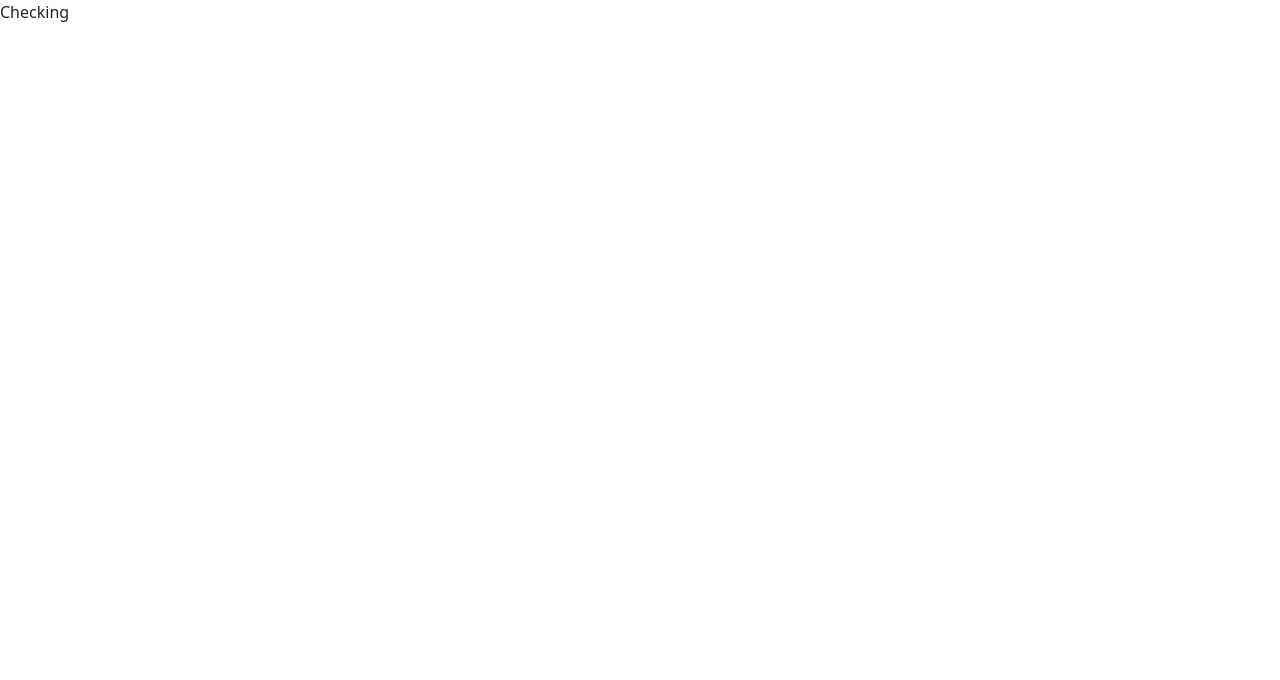
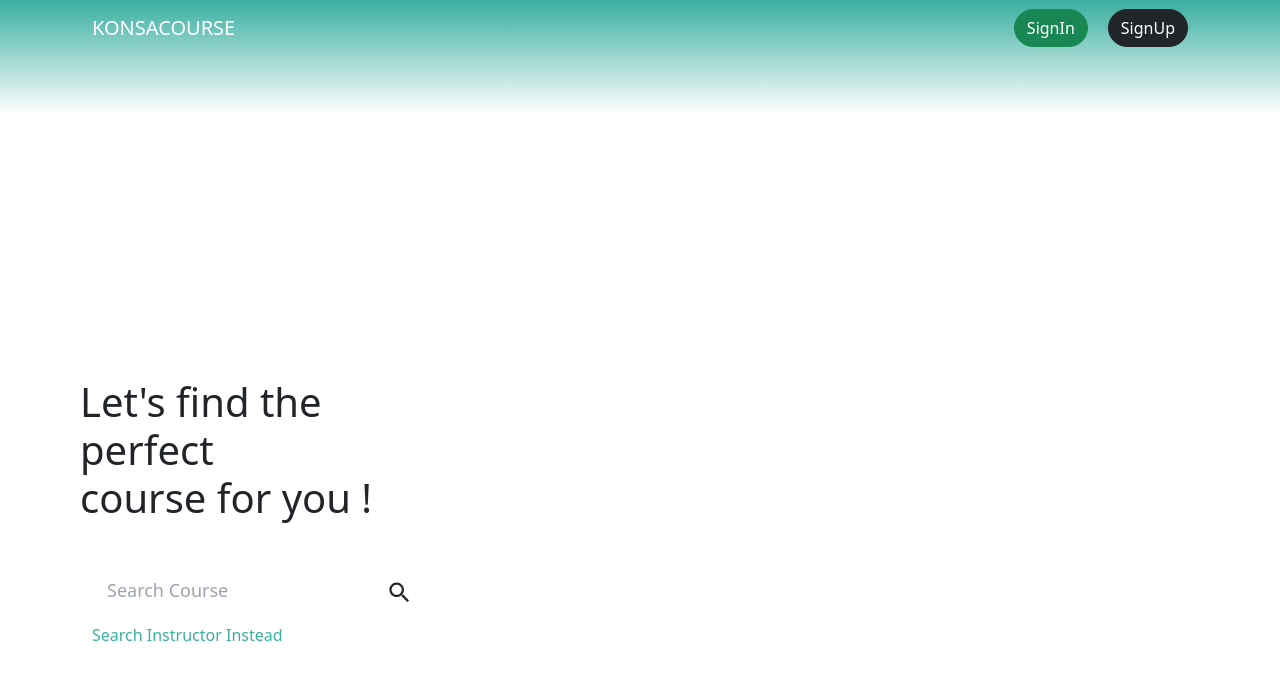
Before and after one commit to umarsaeedcheema/konsaCourse, a React (Create React App) app: page /pages/landing in a window 1280 px wide. Shown: the top 680 px of the page. Built offline with nearby package versions, Linux system fonts and the light colour scheme.

Commit message:
fixed landing page and navbar for user,admin and guest

```diff
--- a/src/App.js
+++ b/src/App.js
@@ -7,7 +7,7 @@ import ComparisonCard from './components/ComparisonCard';
 import ProfessorScreen from './pages/ProfessorScreen'
 import Landing from './pages/Landing';
 import Homepage from './pages/Homepage';
-import NavbarComponentGuest from './components/NavbarComponentGuest.jsx';
+import NavbarComponent from './components/NavbarComponent.jsx';
 import Compare from './pages/Compare';
 import CompareFinal from './pages/CompareFinal'
 import Course from './pages/Course';
@@ -17,15 +17,13 @@ import Login from './pages/Login'
 import Rate from './pages/Rate';
 import Search from '@mui/icons-material/Search';
 import Signup from './pages/Signup';
-import NavbarComponentAdmin from './components/NavbarComponentAdmin';
 // import Compare from './pages/Compare';
 function App() {
   return (
       // <Compare />
     <>
 
-      <div>Checking</div>
-
+    <Pages></Pages>
     </>
   );
 }
--- a/src/components/BasicMenu.jsx
+++ b/src/components/BasicMenu.jsx
@@ -11,6 +11,7 @@ import Tooltip from '@mui/material/Tooltip';
 import PersonAdd from '@mui/icons-material/PersonAdd';
 import Settings from '@mui/icons-material/Settings';
 import Logout from '@mui/icons-material/Logout';
+import { useNavigate } from 'react-router-dom';
 
 export default function AccountMenu() {
   const [anchorEl, setAnchorEl] = React.useState(null);
@@ -21,11 +22,12 @@ export default function AccountMenu() {
   const handleClose = () => {
     setAnchorEl(null);
   };
+  const navigate = useNavigate()
   return (
     <React.Fragment>
       <Box sx={{ display: 'flex', alignItems: 'center', textAlign: 'center' }}>
-        <Typography sx={{ minWidth: 100 }}>Contact</Typography>
-        <Typography sx={{ minWidth: 100 }}>Profile</Typography>
+        {/* <Typography sx={{ minWidth: 100 }}>Contact</Typography>
+        <Typography sx={{ minWidth: 100 }}>Profile</Typography> */}
         <Tooltip title="Account settings">
           <IconButton
             onClick={handleClick}
@@ -87,7 +89,9 @@ export default function AccountMenu() {
           </ListItemIcon>
           Name
         </MenuItem>
-        <MenuItem>
+        <MenuItem onClick={()=>{
+          navigate("/pages/changepassword")
+        }}>
           <ListItemIcon>
             <Settings fontSize="small" />
           </ListItemIcon>
--- a/src/components/NavbarComponentGuest.jsx
+++ b/src/components/NavbarComponent.jsx
@@ -1,8 +1,9 @@
 import React from 'react'
 import { useNavigate } from 'react-router-dom';
 import styles from '../pages/styles.module.css'
+import BasicMenu from './BasicMenu'
 
-const NavbarComponentGuest = () => {
+const NavbarComponent = (props) => {
 
     const navigate = useNavigate()
     return (
@@ -24,22 +25,13 @@ const NavbarComponentGuest = () => {
                             <div class="navbar-nav" >
                                 <u><a class="nav-link active mr-5" aria-current="page" href="./landing" style={{ color: "#000000" }}>Home</a></u>
                                 <a class="nav-link mr-5" href="./search" style={{ color: "#000000" }} >Search</a>
-                                <a class="nav-link mr-5" href="./rate" style={{ color: "#000000" }}>Rate</a>
-                                <a class="nav-link mr-5" href="./compare" style={{ color: "#000000" }}>Compare</a>
+                                {!props.isAdmin && <a class="nav-link mr-5" href="./rate" style={{ color: "#000000" }}>Rate</a>}
+                                {!props.isAdmin && <a class="nav-link mr-5" href="./compare" style={{ color: "#000000" }}>Compare</a>}
+                                {props.isAdmin && <a class="nav-link mr-5" href="./rate" style={{ color: "#000000" }}>Requests</a>}
+                                {props.isAdmin && <a class="nav-link mr-5" href="./rate" style={{ color: "#000000" }}>Reports</a>}
                             </div>
                         </div>
-                        <div className="justify-content-end pr-20">
-                            <button className="btn btn-success mr-5 rounded-pill"
-                                onClick={() => {
-                                    navigate('/pages/login')
-                                }}
-                            > SignIn </button>
-                            <button className="btn btn-dark rounded-pill"
-                                onClick={() => {
-                                    navigate('/pages/signup')
-                                }}
-                            > SignUp </button>
-                        </div>
+                        <GetButtons isLoggedIn={props.isLoggedIn} />
                     </div>
                 </nav>
             </div>
@@ -47,4 +39,33 @@ const NavbarComponentGuest = () => {
     )
 }
 
-export default NavbarComponentGuest
+const GetButtons = (props) => {
+    const navigate = useNavigate()
+    if (props.isLoggedIn === false) {
+        return (
+            <div className="justify-content-end mr-20">
+                <button className="btn btn-success mr-5 rounded-pill"
+                    onClick={() => {
+                        navigate('/pages/login')
+                    }}
+                    > SignIn
+                    {console.log(props.isLoggedIn)}
+                </button>
+                <button className="btn btn-dark rounded-pill"
+                    onClick={() => {
+                        navigate('/pages/signup')
+                    }}
+                > SignUp </button>
+            </div>
+        )
+    }
+    else {
+        return (
+            <>
+                <BasicMenu />
+                {console.log(props.isLoggedIn)}
+            </>
+        )}
+}
+
+export default NavbarComponent
--- a/src/components/NavbarComponentAdmin.jsx
+++ /dev/null
@@ -1,9 +0,0 @@
-import React from 'react'
-
-const NavbarComponentAdmin = () => {
-  return (
-    <div>NavbarComponentAdmin</div>
-  )
-}
-
-export default NavbarComponentAdmin
--- a/src/pages/ChangePassword.jsx
+++ b/src/pages/ChangePassword.jsx
@@ -1,10 +1,11 @@
 import styles from "./styles.module.css";
 import { useState } from "react";
+import { useNavigate } from "react-router-dom";
 // import { Link } from "react-router-dom";
-import IconButton from "@material-ui/core/IconButton";
-import Visibility from "@material-ui/icons/Visibility";
-import VisibilityOff from "@material-ui/icons/VisibilityOff";
-import InputAdornment from "@material-ui/core/InputAdornment";
+// import IconButton from "@material-ui/core/IconButton";
+// import Visibility from "@material-ui/icons/Visibility";
+// import VisibilityOff from "@material-ui/icons/VisibilityOff";
+// import InputAdornment from "@material-ui/core/InputAdornment";
 
 // const Login = () => {
 // 	const [data, setData] = useState({ email: "", password: "" });
@@ -108,7 +109,7 @@ const ChangePassword = ()=>{
 	};
 
 
-
+	const navigate = useNavigate()
     return (
         // <div className={styles.login_container}>
         //{/* // <div> */}
@@ -125,7 +126,11 @@ const ChangePassword = ()=>{
       </Link> */}
 		{/* <Link href='./pages/Homepage'> */}
 		<div className="d-flex align-items-start flex-column" style={{flex:1}}>
-		<text style={{color:"black", fontSize:"20px", paddingTop:"20px", paddingLeft:"20px" }}>
+		<text style={{color:"black", fontSize:"20px", paddingTop:"20px", paddingLeft:"20px", cursor:'pointer' }}
+		onClick={()=>{
+			navigate('/pages/landing')
+		}}
+		>
 		KonsaCourse
 		</text>
 		</div>
--- a/src/pages/ForgotPassword.jsx
+++ b/src/pages/ForgotPassword.jsx
@@ -1,5 +1,6 @@
 import styles from "./styles.module.css";
 import { useState } from "react";
+import { useNavigate } from "react-router-dom";
 // import { Link } from "react-router-dom";
 
 
@@ -35,6 +36,7 @@ const ForgotPassword = ()=>{
 		// }
 	};
 
+	const navigate = useNavigate()
 
 
     return (
@@ -60,7 +62,12 @@ const ForgotPassword = ()=>{
       </Link> */}
 		{/* <Link href='./pages/Homepage'> */}
 		<div className="d-flex align-items-end flex-column" style={{flex:1}}>
-		<text style={{color:"black", fontSize:"20px", paddingTop:"20px", paddingRight:"20px" }}>
+		<text style={{color:"black", fontSize:"20px", paddingTop:"20px", paddingRight:"20px", cursor:'pointer' }}
+		onClick={()=>{
+			navigate('/pages/landing')
+		}}
+
+		>
 		KonsaCourse
 		</text>
 		{/* <text>KonsaCourse</text> */}
--- a/src/pages/Landing.jsx
+++ b/src/pages/Landing.jsx
@@ -1,27 +1,24 @@
 import React from 'react'
 import Button from 'react-bootstrap/Button';
-import NavbarComponentGuest from '../components/NavbarComponentGuest';
+import NavbarComponent from '../components/NavbarComponent';
 import SearchBar from '../components/SearchBar';
 import Data from '../Data.json'
 import bgImage from '../assets/Design.png'
-
 const Landing = () => {
   return (
     <div>
-      <div
-      style={{backgroundImage: `url(${bgImage})`
-    }}
-      >
 
-      </div>
-      <NavbarComponentGuest></NavbarComponentGuest>
+      <NavbarComponent
+      isLoggedIn={false}
+      isAdmin={false} />
+
       <div className='d-flex align-items-center justify-content-start ml-20 ' style={{ width: '50%', height: "100%" }} >
         <div style={{ position:'relative', width: "60%", marginTop: "-90%" }}>
           <h1>Let's find the perfect <br />course for you !</h1>
           <form >
             <div class="container">
               <div class="d-flex ">
-                <div class="col-8" style={{postition:'relative', marginTop:"-20%"}}>
+                <div class="col-8" style={{ marginTop:"-20%"}}>
                 <SearchBar placeholder={"Search Course"} data={Data} />
                 <span style={{color:'#3AAFA0'}}  > Search Instructor Instead</span>
                 </div>
--- a/src/pages/Pages.jsx
+++ b/src/pages/Pages.jsx
@@ -14,7 +14,7 @@ import Admin_Requests from './Admin_Requests'
 import ErrorPage from './ErrorPage'
 import ForgotPassword from './ForgotPassword'
 import Homepage from './Homepage'
-
+import ChangePassword from './ChangePassword'
 const Pages = () => {
   return (
     <Router>
@@ -27,10 +27,11 @@ const Pages = () => {
             <Route path ='/pages/rate' element={<Rate/>}/>
             <Route path ='/pages/search' element={<Search/>}/>
             <Route path ='/pages/landing' element={<Landing/>}/>
+            <Route path = '/pages/changepassword' element={<ChangePassword/>} />
             <Route path ='/pages/admin_report' element={<Admin_Report/>}/>
             <Route path ='/pages/admin_requests' element={<Admin_Requests/>}/>
             <Route path='/pages/signup'element={<Signup/>}></Route>
-            {/* <Route path='/*' element={<ErrorPage/>}></Route> */}
+            <Route path='/*' element={<ErrorPage/>}></Route>
             <Route path ='pages/forgotpassword' element={<ForgotPassword/>}/>
             <Route path='/pages/homepage' element={<Homepage/>}></Route>
         </Routes>
```
Also changed, not shown: src/components/NavbarComponentUser.jsx (added).
